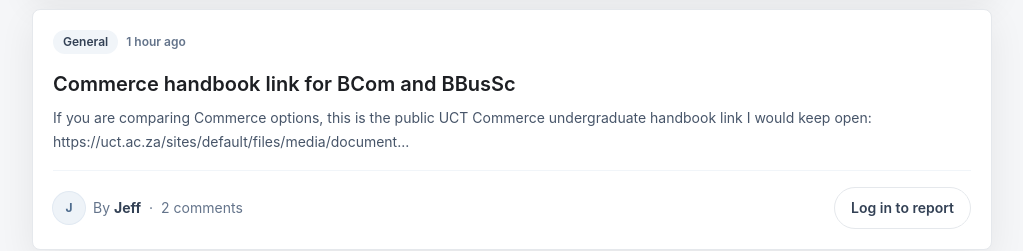
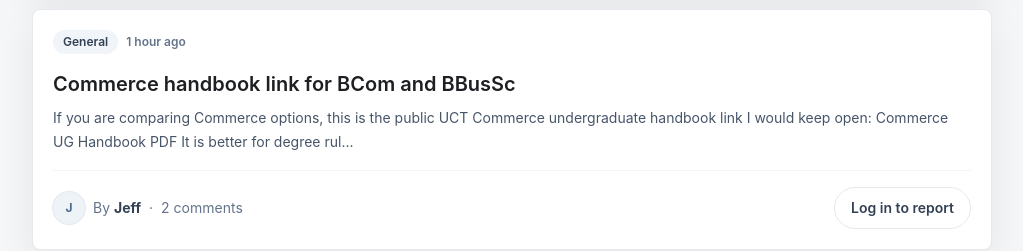
Before and after one commit to gods04/InUni, a React (Vite) app: page / in a window 1280 px wide. Shown: the part 612-863 px from the top of the page, without its empty margins (128-1151 px from the left). Built offline with nearby package versions, Linux system fonts and the light colour scheme; no server answers; the database is empty.

Commit message:
Render long URLs as readable links

```diff
--- a/src/components/CommentList.tsx
+++ b/src/components/CommentList.tsx
@@ -3,6 +3,7 @@ import { formatRelativeTime } from '../lib/format';
 import type { LinkedFile } from '../types/files';
 import type { ForumComment, ReportTarget } from '../types/forum';
 import { FileList } from './FileList';
+import { LinkedText } from './LinkedText';
 import { UctVerifiedBadge } from './UctVerifiedBadge';
 import { UserAvatar } from './UserAvatar';
 
@@ -78,7 +79,9 @@ export function CommentList({
               </Link>
             )}
           </div>
-          <p className="mt-2 min-w-0 whitespace-pre-wrap break-words text-sm leading-6 text-slate-700 [overflow-wrap:anywhere]">{comment.content}</p>
+          <p className="mt-2 min-w-0 whitespace-pre-wrap break-words text-sm leading-6 text-slate-700 [overflow-wrap:anywhere]">
+            <LinkedText text={comment.content} />
+          </p>
           {filesByCommentId[comment.id]?.length ? (
             <div className="mt-3">
               <FileList
--- /dev/null
+++ b/src/components/LinkedText.tsx
@@ -0,0 +1,108 @@
+import type { ReactNode } from 'react';
+
+const URL_PATTERN = /https?:\/\/[^\s<>"']+/gi;
+const TRAILING_PUNCTUATION_PATTERN = /[.,!?;:]+$/;
+
+function splitUrlToken(token: string) {
+  let href = token;
+  let suffix = '';
+
+  while (TRAILING_PUNCTUATION_PATTERN.test(href)) {
+    suffix = `${href.at(-1) ?? ''}${suffix}`;
+    href = href.slice(0, -1);
+  }
+
+  return { href, suffix };
+}
+
+function decodePathname(pathname: string) {
+  try {
+    return decodeURIComponent(pathname);
+  } catch {
+    return pathname;
+  }
+}
+
+function cleanFileLabel(segment: string) {
+  return segment
+    .replace(/\.[a-z0-9]{2,6}$/i, '')
+    .replace(/[_-]+/g, ' ')
+    .replace(/\s+/g, ' ')
+    .replace(/^(\d{4}|uct ac za)\s+/i, '')
+    .replace(/\s+\d+[a-z]?$/i, '')
+    .trim();
+}
+
+export function getLinkDisplayText(rawUrl: string) {
+  try {
+    const url = new URL(rawUrl);
+    const hostname = url.hostname.replace(/^www\./i, '');
+    const decodedPath = decodePathname(url.pathname);
+
+    if (/undergraduate-prospectus/i.test(decodedPath)) {
+      return hostname.endsWith('uct.ac.za')
+        ? 'UCT undergraduate prospectus'
+        : 'Undergraduate prospectus';
+    }
+
+    const segments = decodedPath.split('/').filter(Boolean);
+    const lastSegment = segments.at(-1) ?? '';
+    const extension = lastSegment.match(/\.([a-z0-9]{2,6})$/i)?.[1].toUpperCase();
+    const fileLabel = cleanFileLabel(lastSegment);
+
+    if (fileLabel) {
+      return extension ? `${fileLabel} ${extension}` : fileLabel;
+    }
+
+    return hostname;
+  } catch {
+    return rawUrl;
+  }
+}
+
+export function getTextWithReadableLinks(text: string) {
+  return text.replace(URL_PATTERN, (token) => {
+    const { href, suffix } = splitUrlToken(token);
+    return `${getLinkDisplayText(href)}${suffix}`;
+  });
+}
+
+export function LinkedText({ text }: { text: string }) {
+  const parts: ReactNode[] = [];
+  let lastIndex = 0;
+
+  for (const match of text.matchAll(URL_PATTERN)) {
+    const token = match[0];
+    const index = match.index ?? 0;
+    const { href, suffix } = splitUrlToken(token);
+
+    if (index > lastIndex) {
+      parts.push(text.slice(lastIndex, index));
+    }
+
+    parts.push(
+      <a
+        className="font-semibold text-brand-700 underline decoration-brand-100 underline-offset-4 transition hover:text-brand-600 hover:decoration-brand-600"
+        href={href}
+        key={`${href}-${index}`}
+        rel="noopener noreferrer"
+        target="_blank"
+        title={href}
+      >
+        {getLinkDisplayText(href)}
+      </a>,
+    );
+
+    if (suffix) {
+      parts.push(suffix);
+    }
+
+    lastIndex = index + token.length;
+  }
+
+  if (lastIndex < text.length) {
+    parts.push(text.slice(lastIndex));
+  }
+
+  return <>{parts}</>;
+}
--- a/src/components/PostCard.tsx
+++ b/src/components/PostCard.tsx
@@ -5,6 +5,7 @@ import { formatRelativeTime, getPreview } from '../lib/format';
 import { createReport } from '../lib/forumApi';
 import { canParticipate } from '../lib/permissions';
 import type { Category, Post, ReportTarget } from '../types/forum';
+import { getTextWithReadableLinks } from './LinkedText';
 import { ReportDialog } from './ReportDialog';
 import { UctVerifiedBadge } from './UctVerifiedBadge';
 import { UserAvatar } from './UserAvatar';
@@ -48,11 +49,13 @@ export function PostCard({ post }: { post: Post }) {
           <span className="text-xs font-semibold text-slate-500">{formatRelativeTime(post.createdAt)}</span>
         </div>
 
-        <Link to={`/post/${post.id}`} className="group">
-          <h2 className="text-xl font-semibold tracking-normal text-ink group-hover:text-brand-700">
+        <Link to={`/post/${post.id}`} className="group block min-w-0">
+          <h2 className="break-words text-xl font-semibold tracking-normal text-ink group-hover:text-brand-700">
             {post.title}
           </h2>
-          <p className="mt-2 text-sm leading-6 text-slate-600">{getPreview(post.content)}</p>
+          <p className="mt-2 min-w-0 break-words text-sm leading-6 text-slate-600 [overflow-wrap:anywhere]">
+            {getPreview(getTextWithReadableLinks(post.content))}
+          </p>
         </Link>
 
         <div className="flex flex-col gap-3 border-t border-slate-100 pt-4 sm:flex-row sm:items-center sm:justify-between">
--- a/src/pages/PostDetailPage.tsx
+++ b/src/pages/PostDetailPage.tsx
@@ -7,6 +7,7 @@ import { CommentList } from '../components/CommentList';
 import { EmptyState } from '../components/EmptyState';
 import { ErrorState } from '../components/ErrorState';
 import { FileList } from '../components/FileList';
+import { LinkedText } from '../components/LinkedText';
 import { LoadingState } from '../components/LoadingState';
 import { ReportDialog } from '../components/ReportDialog';
 import { Seo } from '../components/Seo';
@@ -257,7 +258,7 @@ export function PostDetailPage() {
         </div>
 
         <div className="mt-6 min-w-0 space-y-4 whitespace-pre-wrap break-words text-base leading-8 text-slate-700 [overflow-wrap:anywhere]">
-          {post.content}
+          <LinkedText text={post.content} />
         </div>
 
         {postFiles.length > 0 ? (
```
Also changed, not shown: 2 other files (tests, documents, lock files or other folders).
